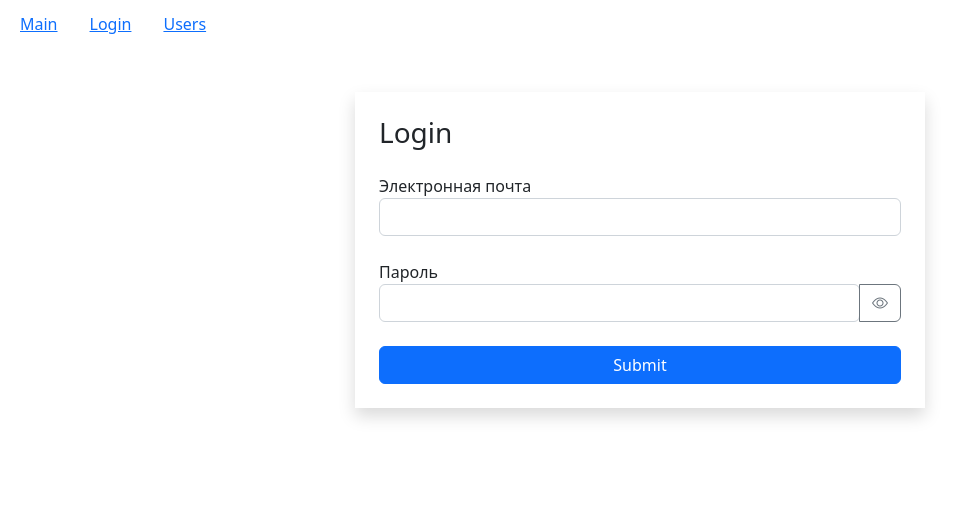
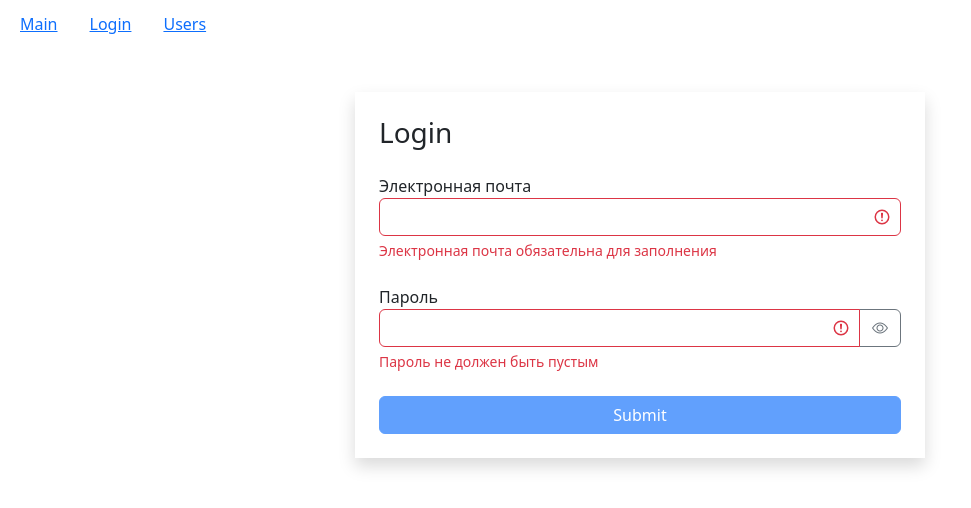
Before and after one commit to dotrobin/RasultSchool, a React (Create React App) app: page /login in a window 1280 px wide. Shown: the top 508 px of the page, without its empty margins (0-971 px from the left). Built offline with nearby package versions, Linux system fonts and the light colour scheme.

Commit message:
error with error meassage fixed

```diff
--- a/src/app/components/textField.jsx
+++ b/src/app/components/textField.jsx
@@ -4,7 +4,6 @@ import PropTypes from "prop-types";
 const TextField = ({ label, type, name, value, onChange, error }) => {
 	const [showPassword, setShowPassword] = useState(false);
 	const getInputClasses = () => {
-		console.log(error);
 		return "form-control" + (error ? " is-invalid" : "");
 	};
 
--- a/src/app/layouts/login.jsx
+++ b/src/app/layouts/login.jsx
@@ -23,7 +23,7 @@ const Login = () => {
 				message: "Пароль должен содержать хотя бы одну заглавную букву"
 			},
 			isContainDigit: {
-				message: "Пароль должен осдержать хотя бы одно число"
+				message: "Пароль должен содержать хотя бы одно число"
 			},
 			min: {
 				message: "Пароль должен состоять минимум из 8 символов",
--- a/src/app/utils/validator.js
+++ b/src/app/utils/validator.js
@@ -36,10 +36,10 @@ export function validator(data, config) {
 			const error = validate(
 				validateMethod,
 				data[fieldName],
-				config[fieldName]
+				config[fieldName][validateMethod]
 			);
 			if (error && !errors[fieldName]) {
-				error[fieldName] = error;
+				errors[fieldName] = error;
 			};
 		};
 	};
```
